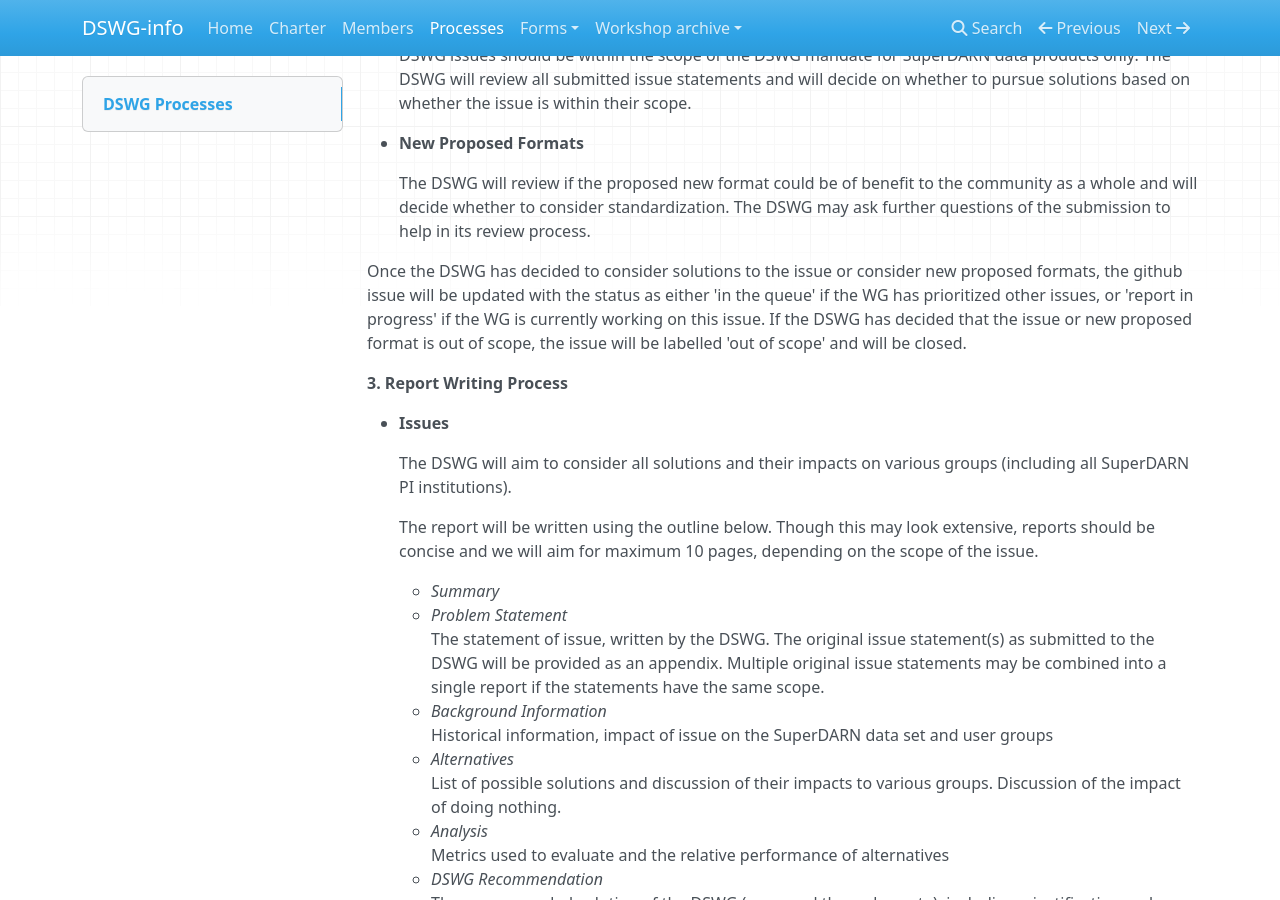
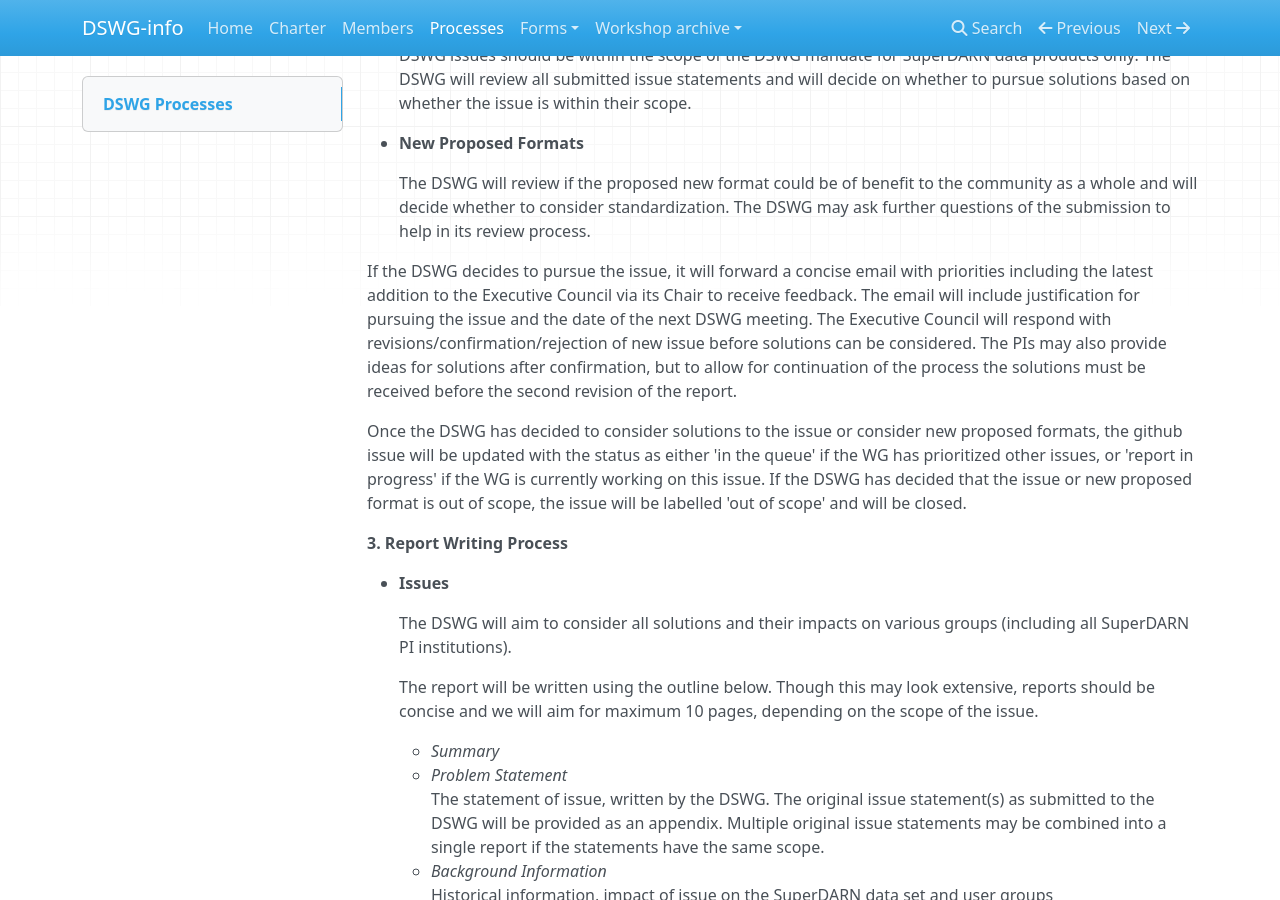
Before and after one commit to SuperDARN/dswg-published-docs, an MkDocs documentation site: the page built from docs/processes.md, in a window 1280 px wide and 900 px high, scrolled down 1636 px. Built offline with MkDocs 1.6.1, drawn with Linux system fonts in a browser that asks for light colours; nearby versions of some CDN libraries.

Commit message:
Adding in input from the PIs at the decision
to pursue stage of the issue consideration, in the processes.

```diff
--- a/docs/processes.md
+++ b/docs/processes.md
@@ -53,6 +53,8 @@ The DSWG consideration process is as follows:
  * __New Proposed Formats__
 
  	The DSWG will review if the proposed new format could be of benefit to the community as a whole and will decide whether to consider standardization. The DSWG may ask further questions of the submission to help in its review process.
+
+ If the DSWG decides to pursue the issue, it will forward a concise email with priorities including the latest addition to the Executive Council via its Chair to receive feedback. The email will include justification for pursuing the issue and the date of the next DSWG meeting. The Executive Council will respond with revisions/confirmation/rejection of new issue before solutions can be considered. The PIs may also provide ideas for solutions after confirmation, but to allow for continuation of the process the solutions must be received before the second revision of the report.
 
  Once the DSWG has decided to consider solutions to the issue or consider new proposed formats, the github issue will be updated with the status as either 'in the queue' if the WG has prioritized other issues, or 'report in progress' if the WG is currently working on this issue. If the DSWG has decided that the issue or new proposed format is out of scope, the issue will be labelled 'out of scope' and will be closed.
 
```
